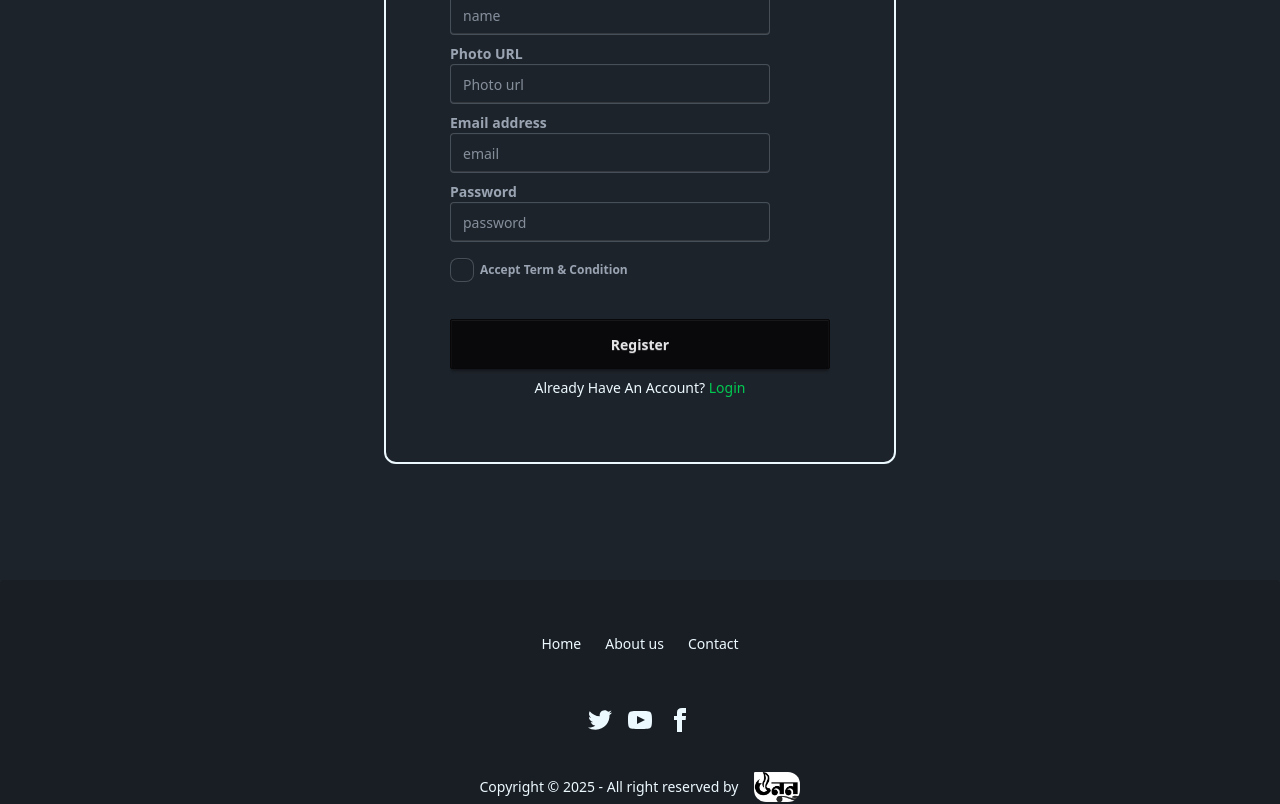
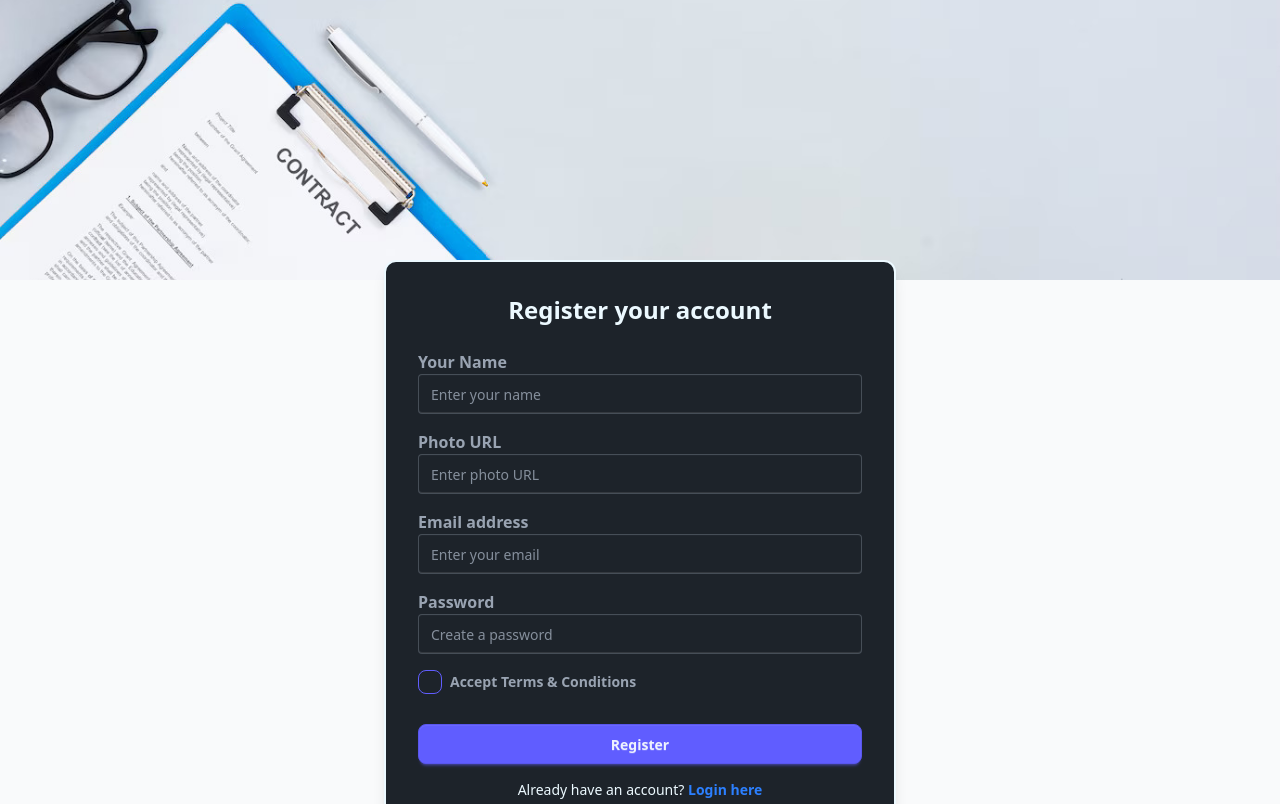
Before and after one commit to Suvobd100/restaurant-client, a React (Vite) app: page /auth/register in a window 1280 px wide. Shown: the part 340-1144 px from the top of the page. Built offline with nearby package versions, Linux system fonts and the light colour scheme; no server answers.

Commit message:
added reg file

```diff
--- a/src/components/AuthNav.jsx
+++ b/src/components/AuthNav.jsx
@@ -13,15 +13,15 @@ const AuthNav = () => {
 
         <Link to="/">
           <div className="flex flex-col font-comic p-2 text-stone-400 animate__animated animate__flash ">
-            <div className="flex lg:gap-2 gap-1">
+            <div className="flex lg:gap-2 gap-2 justify-center">
               <img
-                className="lg:w-10 lg:h-10 lg:rounded-2xl rounded-full w-[20%] h-[20%]"
+                className="lg:w-10 lg:h-10 lg:rounded-2xl rounded-full w-[8%] h-[10%] "
                 src={logo}
                 alt=""
               />
               <p className="lg:text-3xl">চলও খাঁই</p>
             </div>
-            <div className="flex gap-2 mt-2">
+            <div className="flex gap-2 mt-2 justify-center">
             <p className="btn rounded-2xl"> Home</p>
             <p className="btn rounded-2xl"> {user?.email || 'test@email.com'}</p>
             </div>
--- a/src/components/NavTop.jsx
+++ b/src/components/NavTop.jsx
@@ -12,7 +12,7 @@ const handleLogout=()=>{
 }
 
   return (
-    <div className="bg-lime-600 h-10 p-2 text-sky-100 px-4 text-sm">
+    <div className="bg-lime-700 h-10 p-2 text-sky-100 px-4 text-sm">
       <div className="flex justify-between">
         <div className="flex space-x-8">
           <div className="flex gap-4">
--- a/src/layouts/AuthLayout.jsx
+++ b/src/layouts/AuthLayout.jsx
@@ -8,9 +8,9 @@ const AuthLayout = () => {
     <div>
     <header>
       <AuthNav/>
-      {/* <h2>Auth NAV</h2> */}
+
     </header>
-    <main className='min-h-[calc(100vh-413px)] container mx-auto'>
+    <main className='min-h-[calc(100vh-380px)] container mx-auto'>
         <Outlet/>
     </main>
     <footer><Footer/></footer>
--- a/src/pages/Login.jsx
+++ b/src/pages/Login.jsx
@@ -1,51 +1,78 @@
 import React, { useContext, useState } from "react";
+import bgImg from "../assets/images/login.jpg";
 import { FaGoogle } from "react-icons/fa";
-import { Link, useNavigate } from "react-router";
+import { Link, useLocation, useNavigate } from "react-router-dom";
 import { toast } from "react-toastify";
 import { AuthContext } from "../providers/AuthProvider";
 
 const Login = () => {
+  const navigate = useNavigate();
+  const location = useLocation();
+  const from = location?.state || "/";
+  console.log(from);
   // import from auth
-  const { userLogin, setUser, handelGoogleLogin } = useContext(AuthContext);
+  const { signIn, signInWithGoogle } = useContext(AuthContext);
 
-  const [err,setErr]=useState(null)
-  const navigate = useNavigate();
+  const [err, setErr] = useState(null);
+//   const navigate = useNavigate();
 
-  const handelSubmit=(e)=>{
+  // Google Signin
+  const handleGoogleSignIn = async () => {
+    try {
+      await signInWithGoogle();
+
+      toast.success("Signin Successful");
+      navigate(from, { replace: true });
+    } catch (err) {
+      setErr(err);
+      toast.error(err?.message);
+    }
+  };
+
+  // Email Password Signin
+  const handleSignIn = async (e) => {
     e.preventDefault();
-    setErr(null);
     const form = e.target;
     const email = form.email.value;
-    const password = form.password.value;
-    // console.log('login form:--',email,password);
+    const pass = form.password.value;
+    console.log({ email, pass });
+    try {
+      //User Login
+      await signIn(email, pass);
+      toast.success("Signin Successful");
+      navigate(from, { replace: true });
+    } catch (err) {
+     setErr(err);
+      toast.error(err?.message);
+    }
+  };
 
-// login by fb with existence user email & password
-    userLogin(email, password)
-    .then((result) => {
-      const user = result.user;
-      setUser(user);
-      // toast messg
-    //   toast.success('Login successfully done!');
-      toast.success('Login')
+  return (
+    <div className="">
+      <h2 className="text-2xl text-center">Welcome Again</h2>
 
-      navigate(location?.state ? location.state : "/");
-    })
-    .catch((error) => {
+      <div className="min-h-screen flex justify-center -mt-10">
 
-      setErr(error.code);
-    });
+        {/* Left side - Form */}
+        <div className="w-full lg:w-1/2 flex items-center justify-center p-4">
+          <div className="w-full rounded-lg ">
 
-  }
-  return (
-    <div className="min-h-screen flex justify-center items-center flex-col">
-      <div className="card bg-base-100 w-full max-w-lg shrink-0 rounded-none p-10  border-2">
-        <h2 className="text-2xl font-semibold text-center">
-          Login your account
-        </h2>
-        <form onSubmit={handelSubmit} className="card-body">
-          <div className="form-control flex flex-col">
+            {/* login with google */}
+            <div onClick={handleGoogleSignIn}>
+
+              <div className="flex justify-center lg:justify-center items-center p-4 btn mt-4">
+                <FaGoogle />
+                <span className="text-sm"> Login with Google</span>
+              </div>
+
+            </div>
+
+            {/* login with email password */}
+            <div className="mt-4">
+              <form onSubmit={handleSignIn} className="card-body">
+                <div className="form-control flex  w-full justify-center items-center gap-2 ml-3">
                   <label className="label">
-              <span className="label-text font-semibold">Email address</span>
+                    <span className="label-text font-semibold">Email: </span>
                   </label>
                   <input
                     name="email"
@@ -55,9 +82,9 @@ const Login = () => {
                     required
                   />
                 </div>
-          <div className="form-control flex flex-col">
+                <div className="form-control flex w-full justify-center items-center gap-2">
                   <label className="label">
-              <span className="label-text font-semibold">Password</span>
+                    <span className="label-text font-semibold">Password: </span>
                   </label>
                   <input
                     name="password"
@@ -66,37 +93,40 @@ const Login = () => {
                     className="input input-bordered"
                     required
                   />
-            {/* <label className="label">
-              <a href="#" className="label-text-alt link link-hover">
-                Forgot password?
-              </a>
-            </label> */}
                 </div>
-          <div className="form-control mt-6 ">
+
+                <div className="form-control mt-6">
                   <button className="btn btn-neutral rounded-xs w-full p-6">
                     Login
                   </button>
                 </div>
                 <p className="text-center">
-            Don't Have An Account?{" "}
+                  Don't Have An Account?
                   <Link to={"/auth/register"} className="text-red-500">
                     Register
-            </Link>{" "}
+                  </Link>
                 </p>
               </form>
-        {<div className="text-red-500 items-center text-center">{err}</div>}
             </div>
-      <Link
-        to={"/"}
-        onClick={handelGoogleLogin}
-        // className="btn bg-stone-100 text-black mt-6 w-[25%]"
+            {err && (
+              <div className="text-red-500 items-center text-center">{err}</div>
+            )}
+          </div>
+        </div>
+
+        {/* Right side - Image */}
+
+        <div
+          className="hidden lg:block lg:w-3/5 bg-center rounded-r-[40%] w-[80%]"
+          style={{
+            backgroundImage: `url(${bgImg})`,
+            backgroundSize: "contain", // or 'cover' depending on your preference
+            backgroundRepeat: "no-repeat",
+          }}
         >
-        <div className="flex justify-center lg:justify-between items-center lg:gap-4 p-4 btn
-         bg-stone-300 mt-4">
-          <FaGoogle />
-          <span className="text-sm"> Login with Google</span>
+
         </div>
-      </Link>
+      </div>
     </div>
   );
 };
--- a/src/pages/Register.jsx
+++ b/src/pages/Register.jsx
@@ -1,110 +1,115 @@
 import { useContext, useRef, useState } from "react";
-// import { AuthContext } from "../provider/AuthProvider";
-import { Link } from "react-router";
+import { AuthContext } from "../providers/AuthProvider";
+import { Link } from "react-router-dom"; // Fixed import from react-router-dom
 import Swal from "sweetalert2";
-import { AuthContext } from "../providers/AuthProvider";
+import bgImg from "../assets/images/register.jpg";
 
 const Register = () => {
-  // imp as object by useContext reference
-  const { createNewUser, setUser } = useContext(AuthContext);
-
+  const { createUser, setUser } = useContext(AuthContext);
   const [err, setErr] = useState(null);
-  //   by ref hook get checkbox data
   const checkboxRef = useRef(null);
 
-
-  const handelSubmit = (e) => {
+  const handleSubmit = (e) => { // Fixed typo in function name
     e.preventDefault();
     setErr(null);
-    // get form data
+
     const form = new FormData(e.target);
     const name = form.get("name");
     const email = form.get("email");
     const photo = form.get("photo");
     const password = form.get("password");
+    console.log(name,email,photo,password);
 
+    // Password validation
     if (password.length < 6) {
-      setErr("Password must 6 character long");
+      setErr("Password must be at least 6 characters long");
+      return;
+    }
+    if (!/[A-Z]/.test(password)) {
+      setErr("Password must contain at least one uppercase letter");
+      return;
+    }
+    if (!/[a-z]/.test(password)) {
+      setErr("Password must contain at least one lowercase letter");
+      return;
+    }
+    if (!checkboxRef.current.checked) {
+      setErr("Please accept Terms & Conditions");
       return;
     }
 
-    // password upper case check
-    if (!/[A-Z]/.test(password)) {
-      setErr("Please write at list one Upper case");
-      return;
-    }
-    if (!/[a-z]/.test(password)) {
-      setErr("Please write at list one Lower case");
-      return;
-    }
-    if (!checkboxRef.current.checked) {
-      setErr("Please Accept Terms & Condition");
-      return;
-    }
-
-    // console.log({ name, email, photo, password, checkboxRef });
-    // using for fb 2 create new user
-    createNewUser(email, password)
+    createUser(email, password)
       .then((result) => {
         const user = result.user;
-        // user data sent AuthProvider
         setUser(user);
-        console.log("frm register:--", user);
-        Swal.fire(`${user.email} user created successfully!`);
-
+        Swal.fire({
+          title: "Success!",
+          text: `${user.email} account created successfully!`,
+          icon: "success"
+        });
         e.target.reset();
-
       })
       .catch((error) => {
-        // const errorCode = error.code;
-        const errorMessage = error.message;
-        // console.log("from register---", errorCode, errorMessage);
-        setErr(errorMessage);
+        setErr(error.message);
       });
   };
+
   return (
-    <div className="min-h-screen flex justify-center items-center flex-col ">
-      <div className="card bg-base-100 w-full max-w-lg shrink-0 rounded-xl p-10 border-2 -mt-5 ">
-        <h2 className="text-2xl font-semibold text-center items-center">
+    <div className="min-h-screen flex justify-center items-center flex-col bg-gray-50">
+      <div className="hidden lg:block w-full bg-center h-[500px]"
+           style={{
+             backgroundImage: `url(${bgImg})`,
+             backgroundSize: "cover",
+             backgroundRepeat: "no-repeat",
+             backgroundPosition: "center"
+           }}>
+      </div>
+
+      <div className="card bg-base-100 w-full max-w-lg shrink-0 rounded-xl p-8 border-2 shadow-lg -mt-5">
+        <h2 className="text-2xl font-semibold text-center mb-6">
           Register your account
         </h2>
-        <form onSubmit={handelSubmit} className="card-body">
-          <div className="form-control flex flex-col">
+
+        <form onSubmit={handleSubmit} className="space-y-4">
+          <div className="form-control">
             <label className="label">
               <span className="label-text font-semibold">Your Name</span>
             </label>
             <input
               name="name"
               type="text"
-              placeholder="name"
-              className="input input-bordered"
+              placeholder="Enter your name"
+              className="input input-bordered w-full"
               required
             />
           </div>
-          <div className="form-control flex flex-col">
+
+          <div className="form-control">
             <label className="label">
               <span className="label-text font-semibold">Photo URL</span>
             </label>
             <input
               name="photo"
               type="text"
-              placeholder="Photo url"
-              className="input input-bordered"
+              placeholder="Enter photo URL"
+              className="input input-bordered w-full"
               required
             />
           </div>
-          <div className="form-control flex flex-col">
+
+          <div className="form-control">
             <label className="label">
               <span className="label-text font-semibold">Email address</span>
             </label>
             <input
               name="email"
               type="email"
-              placeholder="email"
-              className="input input-bordered"
+              placeholder="Enter your email"
+              className="input input-bordered w-full"
               required
             />
           </div>
+
           <div className="form-control">
             <label className="label">
               <span className="label-text font-semibold">Password</span>
@@ -112,34 +117,43 @@ const Register = () => {
             <input
               name="password"
               type="password"
-              placeholder="password"
-              className="input input-bordered"
+              placeholder="Create a password"
+              className="input input-bordered w-full"
               required
             />
-            <div className="form-control mt-4">
-              <label className="label cursor-pointer">
-                <input type="checkbox" className="checkbox" ref={checkboxRef} />
-                <span className="label-text font-bold text-xs">
-                  Accept Term & Condition
-                </span>
-              </label>
-              {/* {console.log(checkbox.value)} */}
-            </div>
           </div>
-          <div className="form-control mt-6 ">
-            <button className="btn btn-neutral rounded-xs w-full p-6">
+
+          <div className="form-control mt-4">
+            <label className="label cursor-pointer justify-start gap-2">
+              <input
+                type="checkbox"
+                className="checkbox checkbox-primary"
+                ref={checkboxRef}
+              />
+              <span className="label-text font-semibold text-sm">
+                Accept Terms & Conditions
+              </span>
+            </label>
+          </div>
+
+          {err && <p className="text-red-500 text-sm text-center">{err}</p>}
+
+          <div className="form-control mt-6">
+            <button
+              type="submit"
+              className="btn btn-primary rounded-lg w-full py-4"
+            >
               Register
             </button>
           </div>
-          <p className="text-center">
-            Already Have An Account?{" "}
-            <Link to={"/auth/login"} className="text-green-500">
-              Login
-            </Link>{" "}
-            {/* <button>Login</button> */}
+
+          <p className="text-center text-sm mt-4">
+            Already have an account?{" "}
+            <Link to="/auth/login" className="text-blue-500 font-semibold hover:underline">
+              Login here
+            </Link>
           </p>
         </form>
-        {<p className="text-red-500 text-center">{err}</p>}
       </div>
     </div>
   );
--- a/src/providers/AuthProvider.jsx
+++ b/src/providers/AuthProvider.jsx
@@ -12,7 +12,9 @@ import {
 import { app } from '../firebase/firebase.config'
 
 export const AuthContext = createContext(null)
+
 const auth = getAuth(app)
+
 const googleProvider = new GoogleAuthProvider()
 
 const AuthProvider = ({ children }) => {
--- a/src/routes/AppRoute.jsx
+++ b/src/routes/AppRoute.jsx
@@ -1,9 +1,9 @@
 import { BrowserRouter, Routes, Route } from "react-router";
 import MainLayout from "../layouts/MainLayout";
-import Register from "../pages/Register";
 import Login from "../pages/Login";
 import Home from "../pages/Home";
 import AuthLayout from "../layouts/AuthLayout";
+import Register from "../pages/Register";
 
 const AppRoute = () => {
   return (
@@ -11,13 +11,13 @@ const AppRoute = () => {
       <Routes>
         <Route path="/" element={<MainLayout />}>
           <Route index element={<Home />} />
-          <Route path="register" element={<Register />} />
+          {/* <Route path="register" element={<Register />} /> */}
         </Route>
 
         {/* AuthLayout Routes */}
         <Route path="/auth" element={<AuthLayout />}>
           <Route path="login" element={<Login />} />
-          <Route path="register" element={<Register />} />
+          <Route path="register" element={<Register/>} />
         </Route>
       </Routes>
     </BrowserRouter>
```
Also changed, not shown: src/assets/images/login.jpg, src/assets/images/register.jpg. Lines whose indentation alone changed are shown as unchanged.
